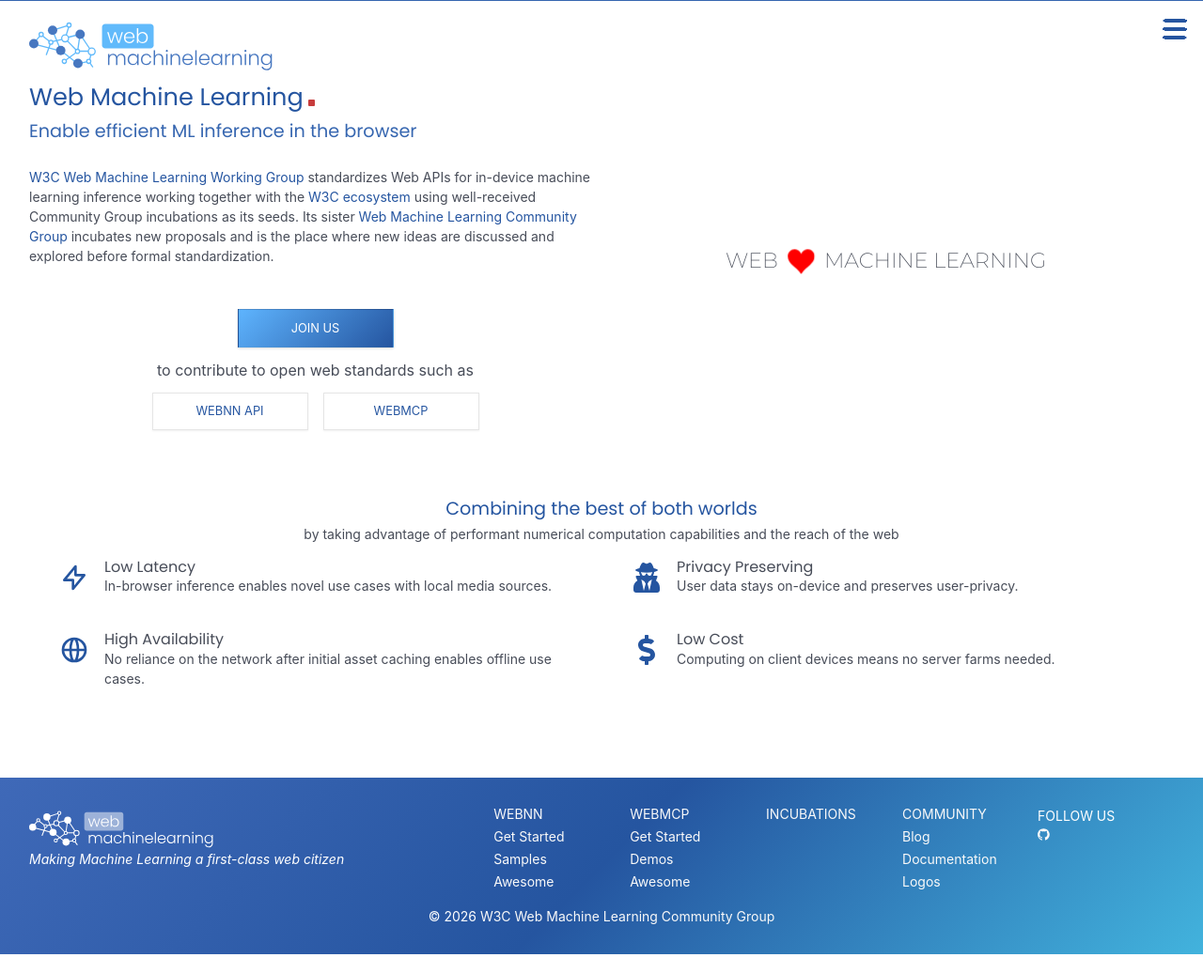
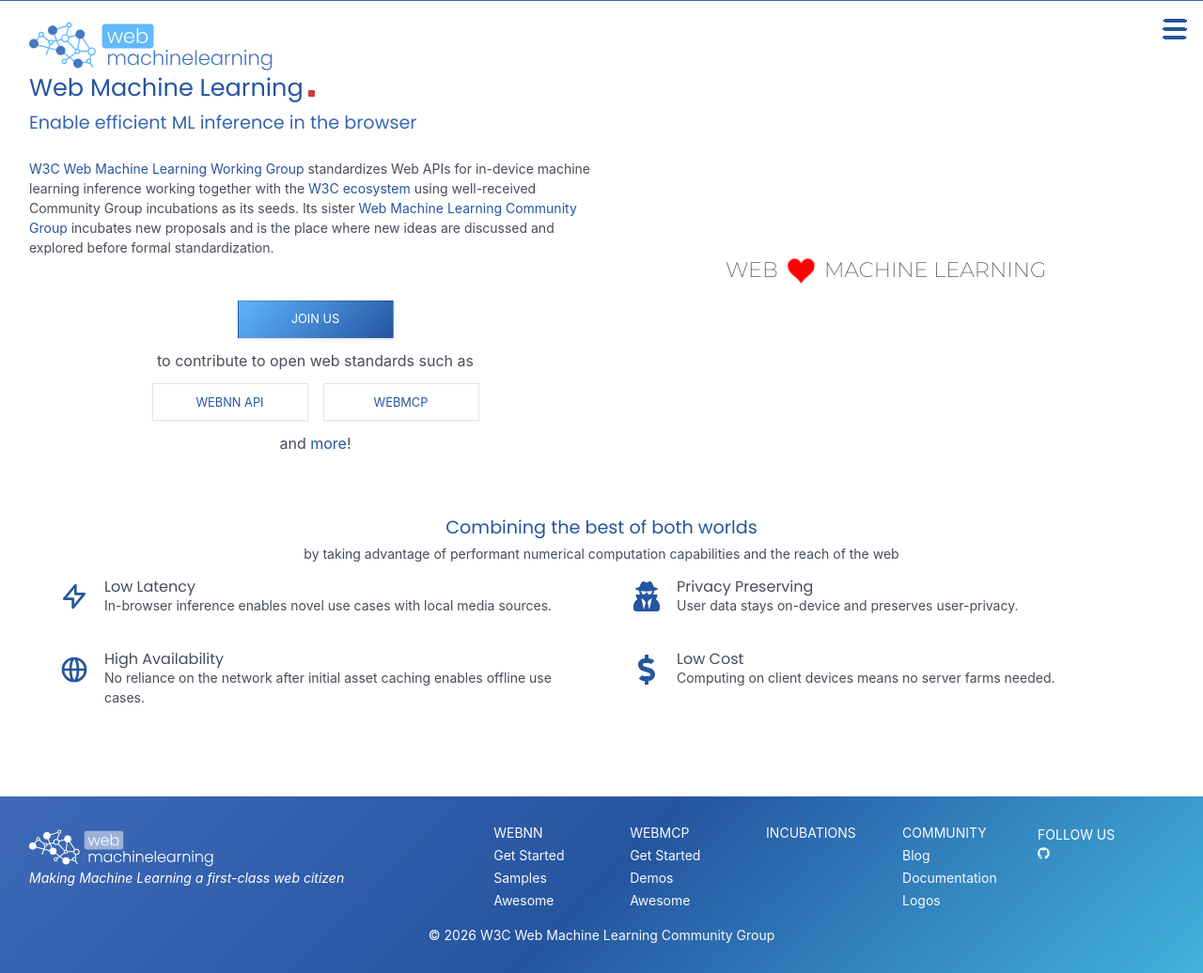
Before and after one commit to webmachinelearning/webmachinelearning.github.io, a Jekyll site: the page built from index.md, in a window 1280 px wide. Shown: the whole page at 94% size. Built offline with Jekyll 4.4.1, drawn with Linux system fonts in a browser that asks for light colours.

Commit message:
Link to more incubations below index hero buttons

```diff
--- a/_layouts/index.html
+++ b/_layouts/index.html
@@ -36,6 +36,7 @@
                 <a class="button buttonwhite" href="{{ 'webnn-intro' | relative_url }}">WebNN API</a>
                 <a class="button buttonwhite" href="{{ 'webmcp-intro' | relative_url }}">WebMCP</a>
               </div>
+              <p class="contribute-text">and <a href="{{ 'incubations' | relative_url }}">more</a>!</p>
             </div>
 
           </div>
--- a/_sass/main.scss
+++ b/_sass/main.scss
@@ -447,6 +447,11 @@
 
 .herobar .buttonwhite:hover {
     border: 1px solid $brand-color;
+}
+
+.herobar.my {
+    height: auto;
+    min-height: 380px;
 }
 
 .herobar.my .buttons {
```
